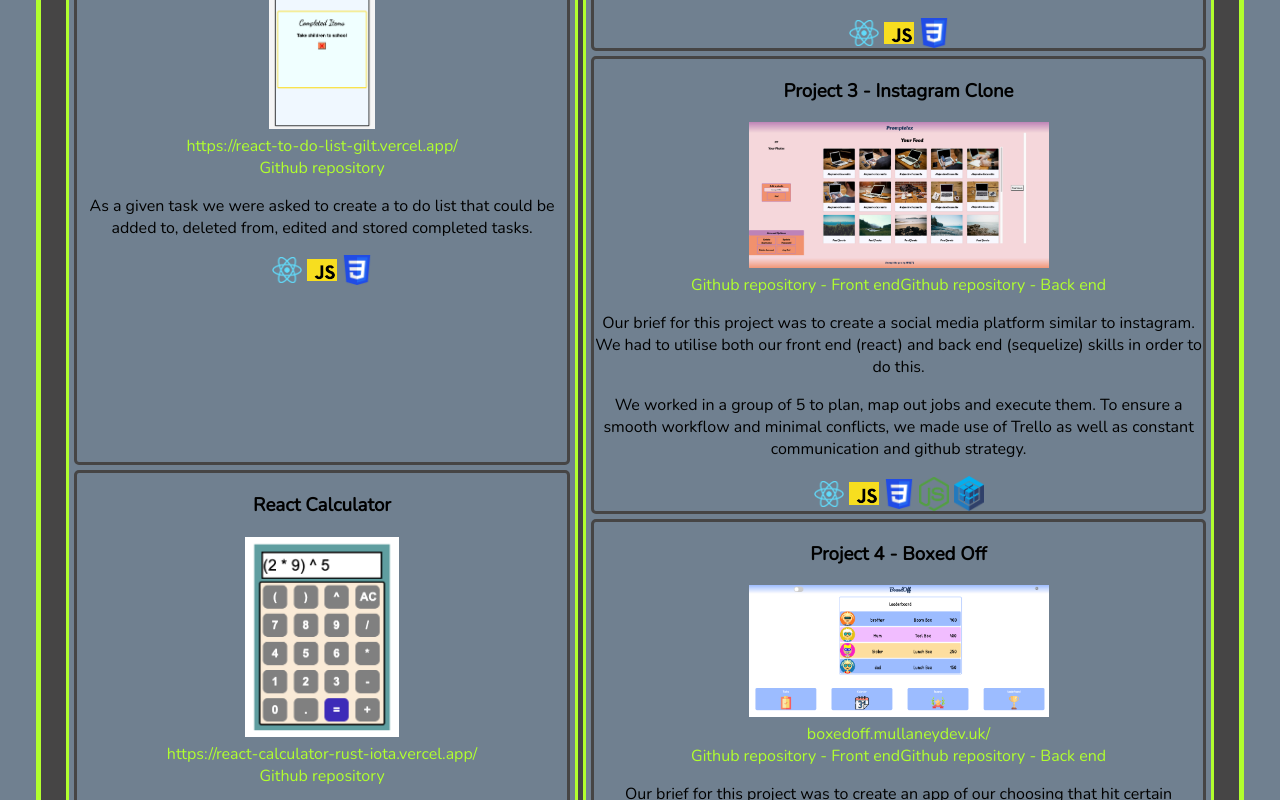
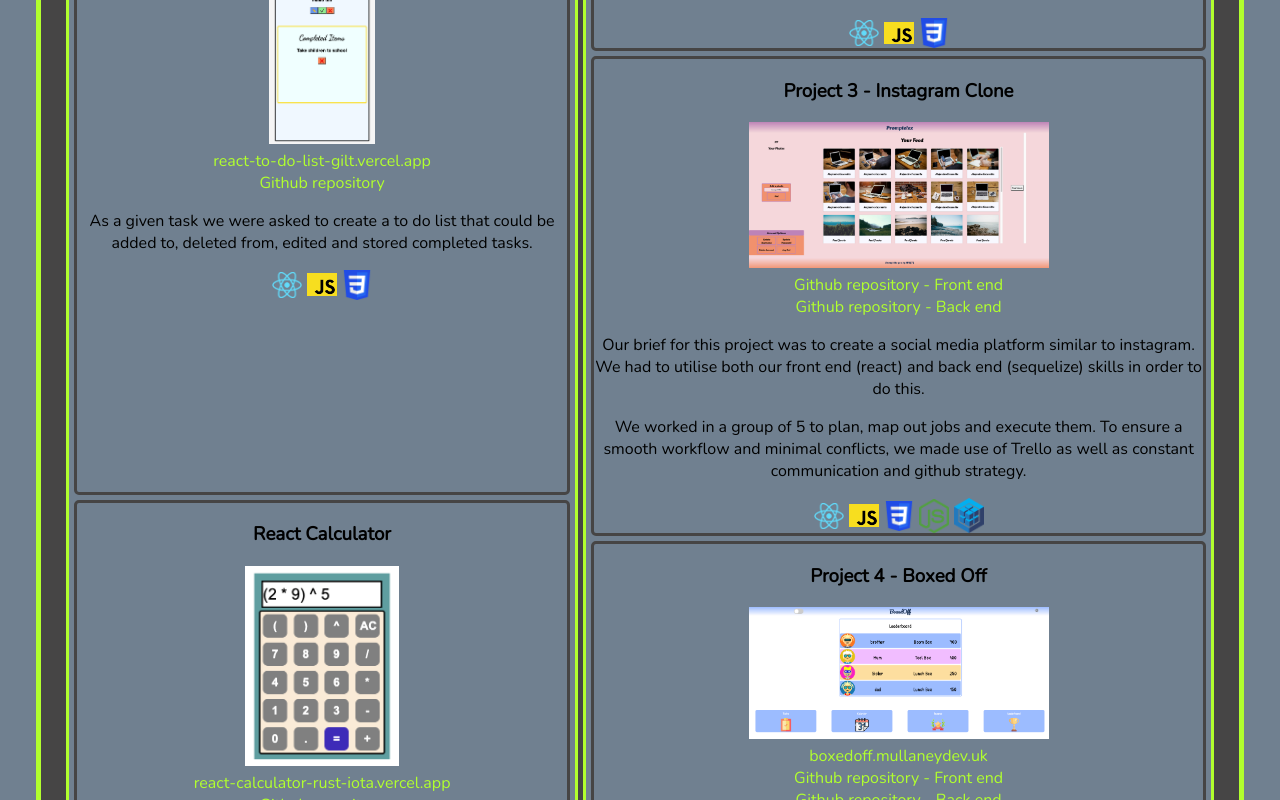
Before and after one commit to MullaneyDev/reactPortfolio, a React (Create React App) app: page /projects in a window 1280 px wide. Shown: the part 1240-2040 px from the top of the page. Built offline with nearby package versions, Linux system fonts and the light colour scheme.

Commit message:
addition of break points to change layout of links

```diff
--- a/src/pages/projects.js
+++ b/src/pages/projects.js
@@ -77,7 +77,7 @@ const Projects = () => {
               target="_blank"
               rel="noreferrer"
             >
-              https://react-to-do-list-gilt.vercel.app/
+              react-to-do-list-gilt.vercel.app
             </a>
             <br />
             <a
@@ -106,7 +106,7 @@ const Projects = () => {
               target="_blank"
               rel="noreferrer"
             >
-              https://react-calculator-rust-iota.vercel.app/
+              react-calculator-rust-iota.vercel.app
             </a>
             <br />
             <a
@@ -206,6 +206,7 @@ const Projects = () => {
             >
               Github repository - Front end
             </a>
+            <br />
             <a
               href="https://github.com/MullaneyDev/instaCloneBack"
               rel="noreferrer"
@@ -240,7 +241,7 @@ const Projects = () => {
               target="_blank"
               rel="noreferrer"
             >
-              boxedoff.mullaneydev.uk/
+              boxedoff.mullaneydev.uk
             </a>
             <br />
             <a
@@ -250,6 +251,7 @@ const Projects = () => {
             >
               Github repository - Front end
             </a>
+            <br />
             <a
               href="https://github.com/BinkSan3/familyManagementBackEnd"
               rel="noreferrer"
```
